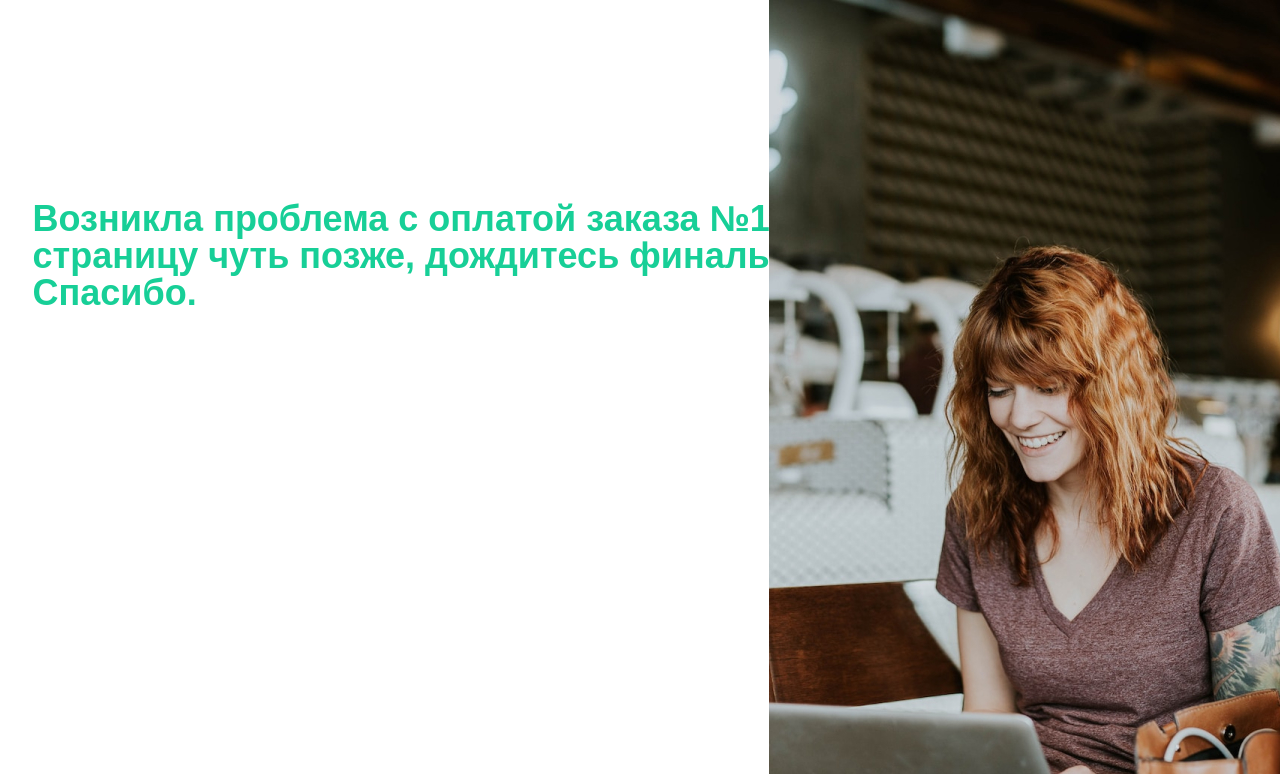
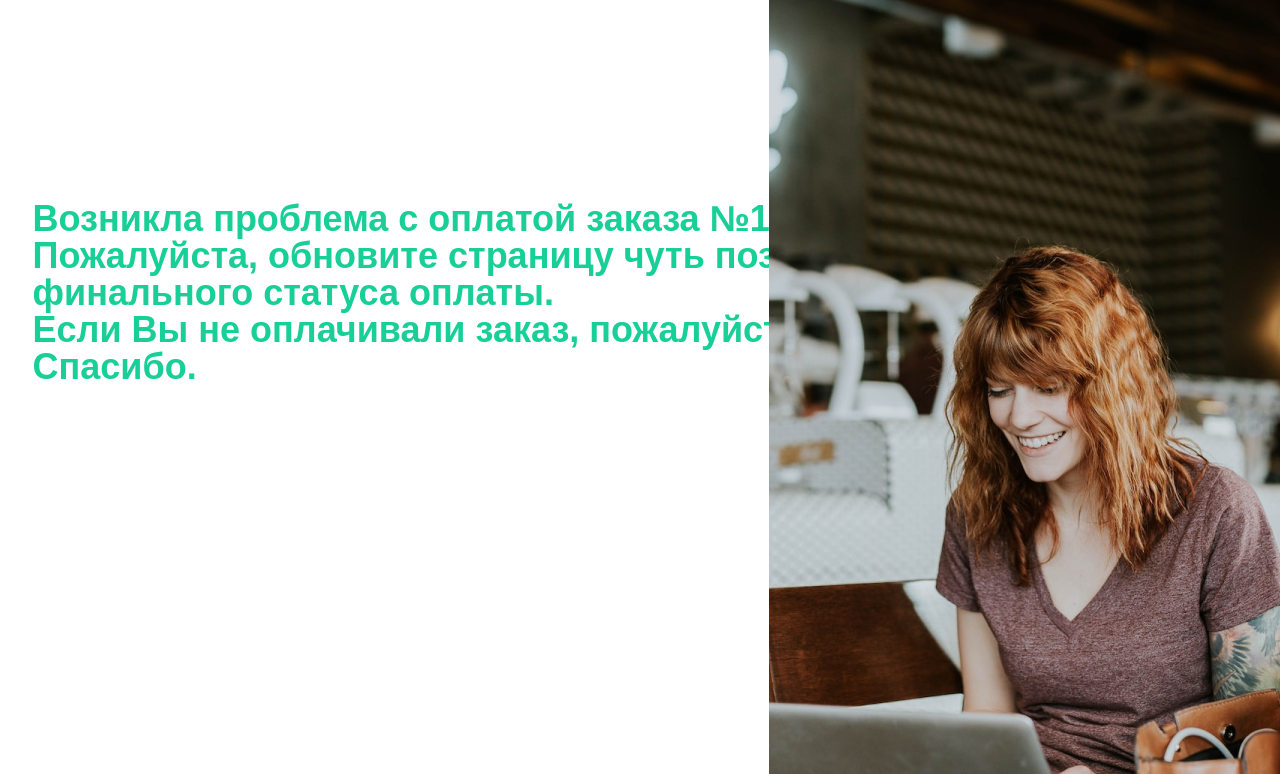
Before and after one commit to SadRus/flower-shop, a Django app: template templates/payment_result.html in a window 1280 px wide. Shown: the part 50-824 px from the top of the page. Run offline with Django 4.2, Linux system fonts and the light colour scheme; the template is opened without the code that fills it: values that come from a table or form of the project are taken from there, others are empty; tables that the repository leaves empty hold one stand-in row (values such as "Sample post"); parts of the project's set-up code (start-up, migrations or seed data) failed here and were passed over; some web fonts are replaced.

Commit message:
Add logic check payment

```diff
--- a/templates/payment_result.html
+++ b/templates/payment_result.html
@@ -8,11 +8,13 @@
     <div class="singUpConsultation">
         <div class="singUpConsultation__form">
         {% if result %}
-            <div class="title">Ваш заказ №{{ order.id }} успешно оплачен! Спасибо за заказ.</div>
+            <div class="title">Ваш заказ №{{ order.id }} успешно оплачен! <br>
+              Спасибо за заказ.</div>
         {% else %}
             <div class="title">
-              Возникла проблема с оплатой заказа №{{ order.id }}!
-              Пожалуйста, обновите страницу чуть позже, дождитесь финального статуса оплаты. Спасибо.
+              Возникла проблема с оплатой заказа №{{ order.id }}! <br>
+              Пожалуйста, обновите страницу чуть позже, дождитесь финального статуса оплаты. <br>
+              Если Вы не оплачивали заказ, пожалуйста, создайте его заново. Спасибо.
             </div>
         {% endif %}
         </div>
```
